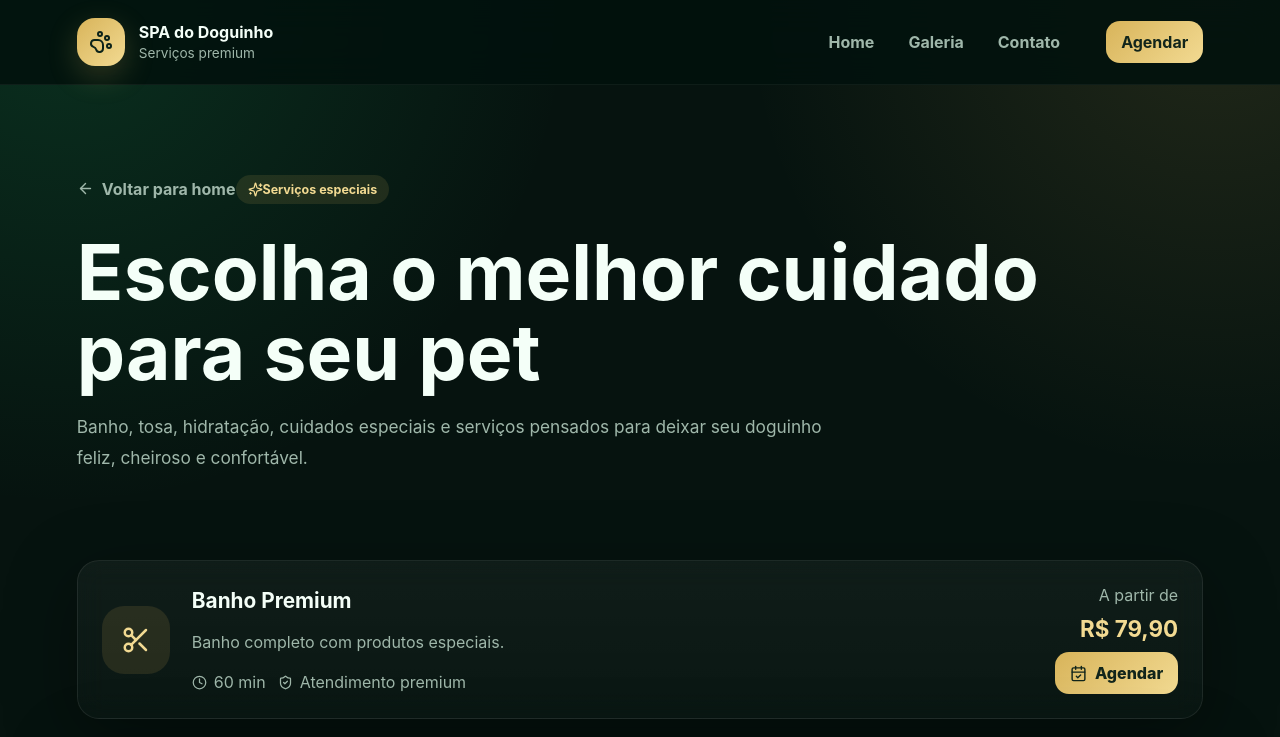
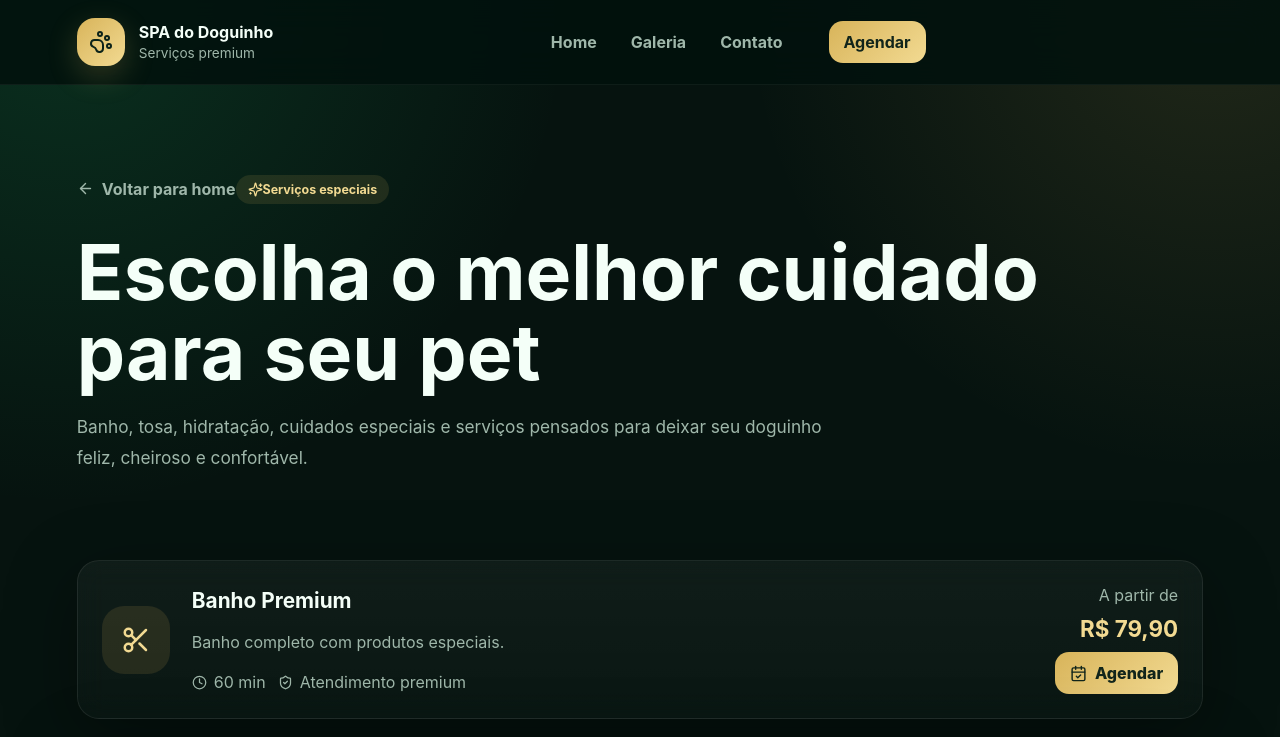
Before and after one commit to octaviano12-prog/spa-do-doguinho, a React (Vite) app in the folder frontend/: page /servicos-publico in a window 1280 px wide. Shown: the top 737 px of the page. Built offline with nearby package versions, Linux system fonts and the light colour scheme; no server answers.

Commit message:
Update global.css

```diff
--- a/frontend/src/styles/global.css
+++ b/frontend/src/styles/global.css
@@ -1802,3 +1802,24 @@ body,
     gap:18px;
   }
 }
+/* ===== HEADER PUBLICO FINAL PREMIUM ===== */
+
+.publicHeader{
+  display:grid;
+  grid-template-columns:auto 1fr auto;
+}
+
+.publicNav{
+  justify-self:center;
+  margin:0;
+}
+
+.publicHeaderCta{
+  justify-self:end;
+}
+
+@media(max-width:900px){
+  .publicHeader{
+    display:flex;
+  }
+}
```
